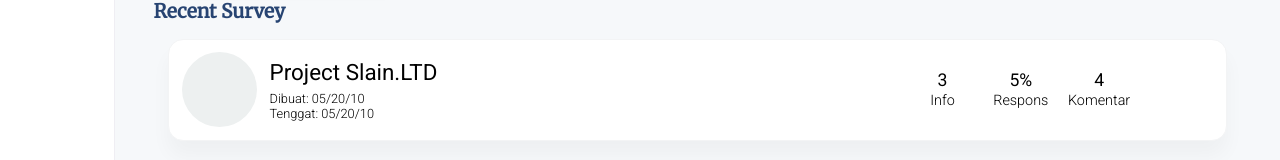
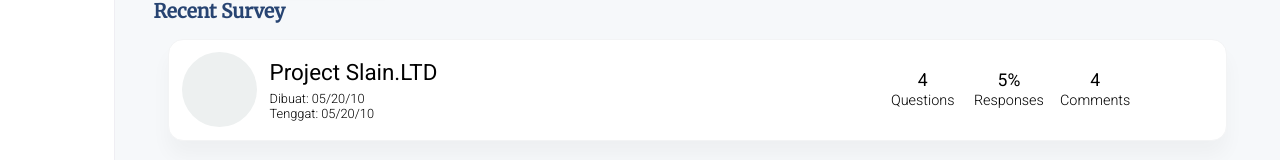
Before and after one commit to tychoandreakos/SURVEY-STMIK-AMIK-BANDUNG, a React (Create React App) app: page / in a window 1280 px wide. Shown: the part 459-619 px from the top of the page. Built offline with nearby package versions, Linux system fonts and the light colour scheme; no server answers.

Commit message:
refactoring the surveyList component

```diff
--- a/src/Components/Dashboard/Survey/index.js
+++ b/src/Components/Dashboard/Survey/index.js
@@ -1,12 +1,34 @@
-import React from 'react';
+import React from "react";
 
-import './style.scss';
+import "./style.scss";
 
-import { Icon } from '@iconify/react';
-import dots from '@iconify/icons-mdi/dots-horizontal';
+import { Icon } from "@iconify/react";
+import dots from "@iconify/icons-mdi/dots-horizontal";
 
 const Survey = () => {
   const sizeDots = 30;
+  const dummy = [
+    {
+      total: 4,
+      title: "questions",
+    },
+    {
+      total: "5%",
+      title: "responses",
+    },
+    {
+      total: 4,
+      title: "comments",
+    },
+  ];
+
+  const statusRender = dummy.map((item) => (
+    <div className='status-info'>
+      <h4>{item.total}</h4>
+      <span>{item.title}</span>
+    </div>
+  ));
+
   return (
     <div className='survey'>
       <div className='first'>
@@ -20,20 +42,7 @@ const Survey = () => {
         </div>
       </div>
       <div className='second'>
-        <div className='status'>
-          <div className='status-info'>
-            <h4>3</h4>
-            <span>info</span>
-          </div>
-          <div className='status-info'>
-            <h4>5%</h4>
-            <span>Respons</span>
-          </div>
-          <div className='status-info'>
-            <h4>4</h4>
-            <span>komentar</span>
-          </div>
-        </div>
+        <div className='status'>{statusRender}</div>
         <div className='settings'>
           <Icon width={sizeDots} height={sizeDots} icon={dots} />
         </div>
--- a/src/Components/Dashboard/SurveyList/index.js
+++ b/src/Components/Dashboard/SurveyList/index.js
@@ -11,7 +11,7 @@ const SurveyList = (props) => {
   const { fetchSurvey } = props;
 
   useState(() => {
-    fetchSurvey();
+    const x = fetchSurvey();
   }, []);
 
   return (
```
